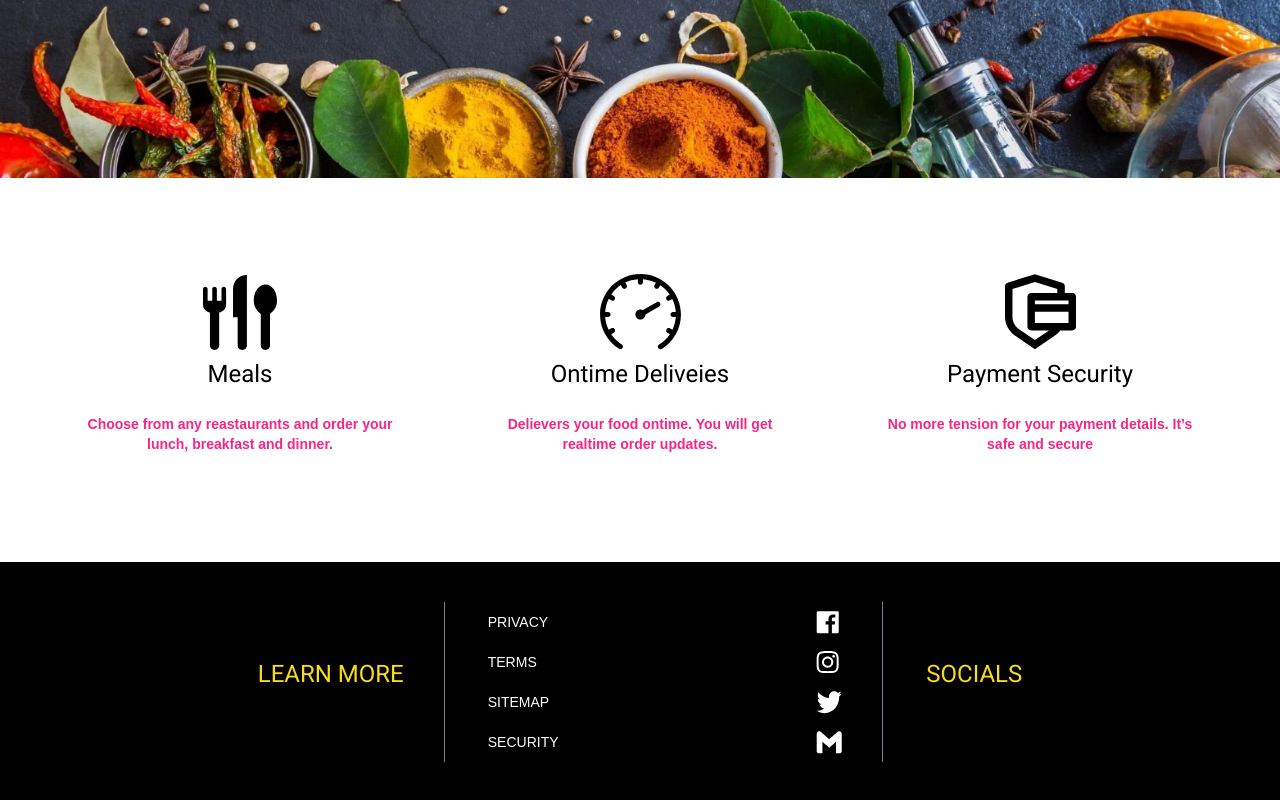
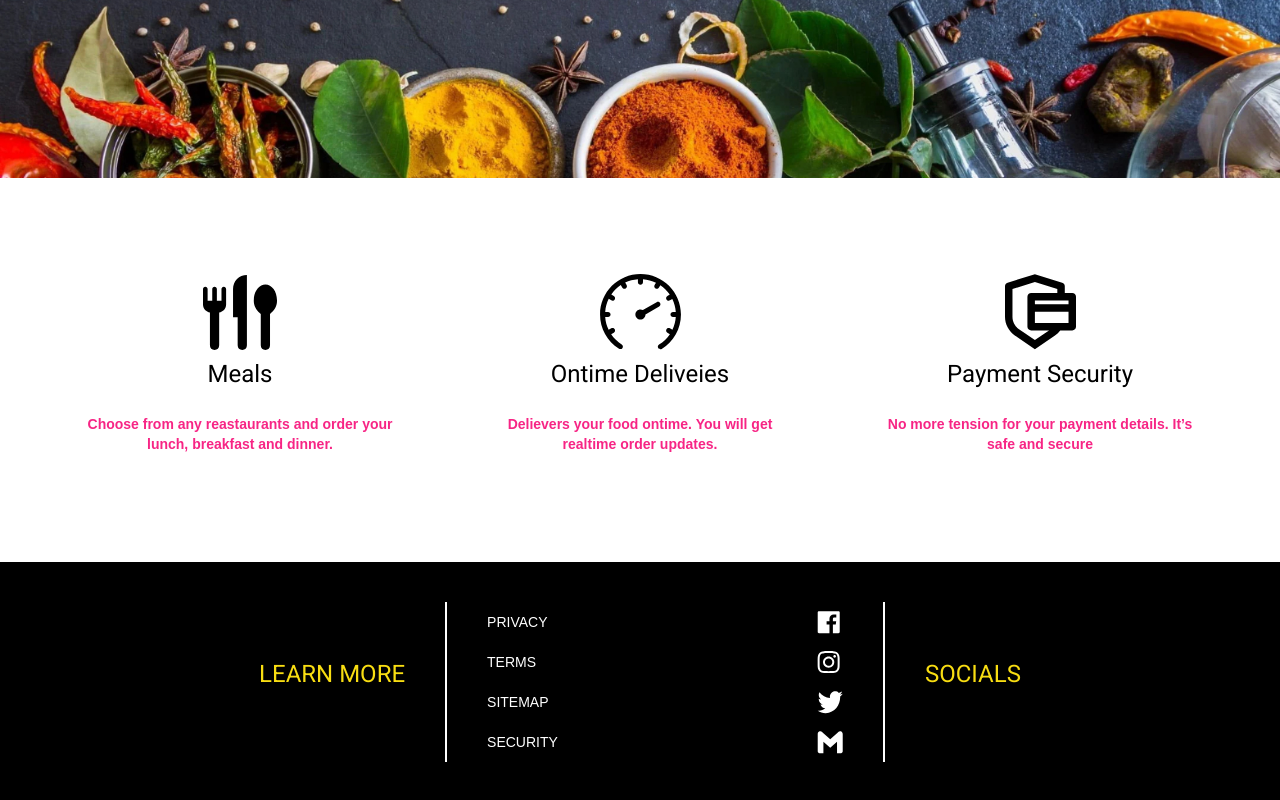
Before and after one commit to pratham-0094/Juicy-N-Yummy, an Angular app: page / in a window 1280 px wide. Shown: the part 302-1102 px from the top of the page. Built offline with nearby package versions, Linux system fonts and the light colour scheme.

Commit message:
style <hr /> using tailwind

```diff
--- a/src/app/user/home/home.component.css
+++ b/src/app/user/home/home.component.css
@@ -2,7 +2,3 @@
   background-image: url(../../../assets/images/bg.jpg);
   height: 60vh;
 }
-
-hr {
-  border-left: 1px solid hsla(200, 10%, 50%, 100);
-}
--- a/src/app/user/home/home.component.html
+++ b/src/app/user/home/home.component.html
@@ -11,7 +11,8 @@
       class="bg-flicker-pink text-white rounded-lg font-medium text-lg mx-5 mb-3"
       ><button class="m-2 mx-3 flex items-center">
         Order now
-        <svg class="ml-2"
+        <svg
+          class="ml-2"
           width="18"
           height="8"
           viewBox="0 0 18 8"
@@ -96,7 +97,7 @@
   >
     <div class="flex h-40 items-center">
       <h1 class="text-xl font-medium text-yellow-pantone">LEARN MORE</h1>
-      <hr class="h-full w-1 border-none mx-10" />
+      <hr class="h-full border-l-2 border-white mx-10" />
       <div class="flex flex-col h-full justify-around">
         <a routerLink="/">PRIVACY</a>
         <a routerLink="/">TERMS</a>
@@ -165,7 +166,7 @@
           </svg>
         </a>
       </div>
-      <hr class="h-full w-1 border-none mx-10" />
+      <hr class="h-full border-l-2 border-white mx-10" />
       <h1 class="text-xl font-medium text-yellow-pantone">SOCIALS</h1>
     </div>
   </div>
```
